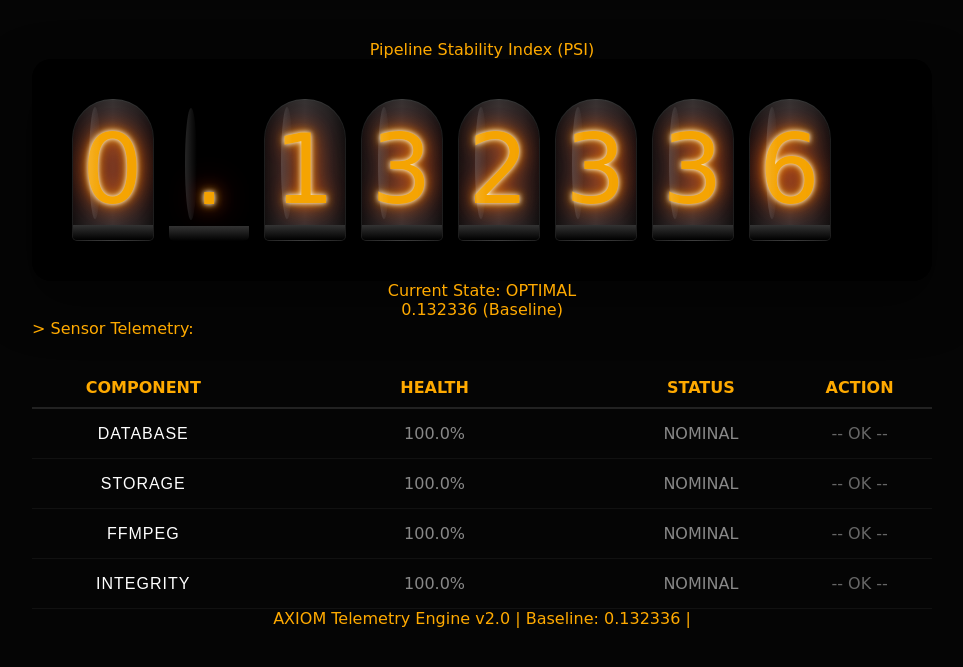
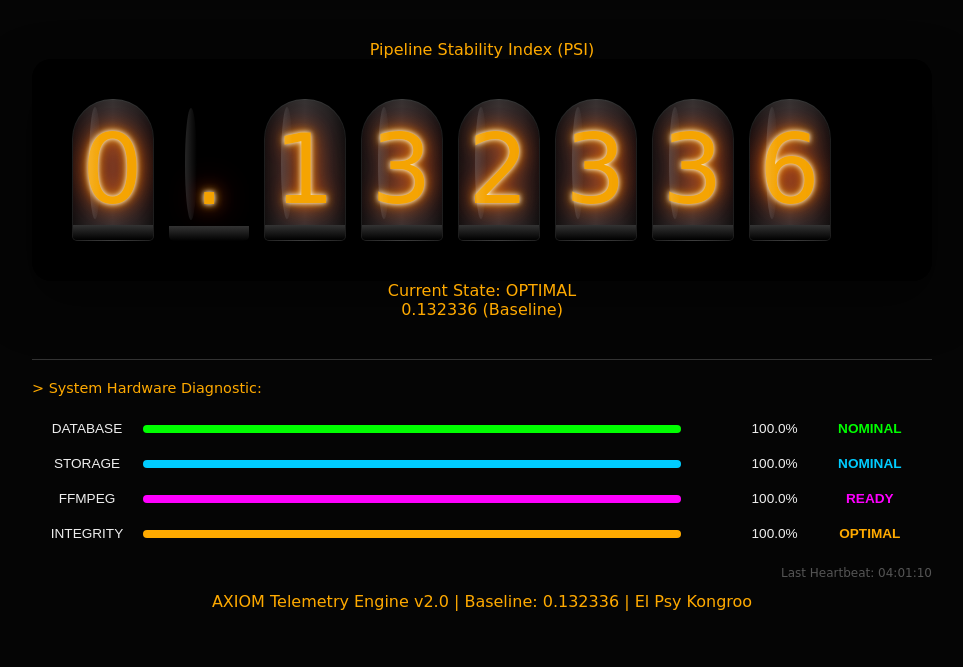
Before and after one commit to arturocruzsuarez/AXIOM-Media-Pipeline, a Django app: page /pipeline/dashboard/ in a window 1280 px wide. Shown: the top 667 px of the page, without its empty margins (158-1121 px from the left). Run offline with Django 5.2, Linux system fonts and the light colour scheme; data comes from the database, SQL or seed files in the repository; parts of the project's set-up code (start-up, migrations or seed data) failed here and were passed over; some web fonts are replaced.

Commit message:
Reconstrucción de lógica de redundancia y telemetría estable

```diff
--- a/pipeline/templates/pipeline/dashboard.html
+++ b/pipeline/templates/pipeline/dashboard.html
@@ -6,21 +6,18 @@
     <meta charset="UTF-8">
     <meta name="viewport" content="width=device-width, initial-scale=1.0">
     <title>AXIOM | Divergence Meter</title>
-
     <link href="https://fonts.googleapis.com/css2?family=Nixie+One&display=swap" rel="stylesheet">
     <link rel="stylesheet" href="{% static 'pipeline/css/dashboard.css' %}">
-
     <meta http-equiv="refresh" content="10">
 </head>
 
 <body>
-
     <div class="meter-container">
         <div class="status-label">Pipeline Stability Index (PSI)</div>
 
         <div id="divergence-meter" class="divergence-display {% if is_stable %}stable{% else %}unstable{% endif %}"
-            data-target="{{ psi }}">
-            {{ psi }}
+            data-target="{{ divergence_index }}">
+            {{ divergence_index }}
         </div>
 
         <div class="status-label">
@@ -34,53 +31,81 @@
             {{ world_line }}
         </div>
 
-        <div class="sensor-diagnostics">
-            <div class="status-label" style="text-align: left; margin-bottom: 10px; color: var(--nixie-orange);">
-                > Sensor Telemetry:
+        <div class="diagnostic-panel" style="margin-top: 40px; border-top: 1px solid #333; padding-top: 20px;">
+            <div class="status-label"
+                style="text-align: left; margin-bottom: 15px; color: var(--nixie-orange); font-size: 0.9em;">
+                > System Hardware Diagnostic:
             </div>
-            <table class="sensor-table">
-                <thead>
+
+            <table
+                style="width: 100%; border-collapse: collapse; color: #eee; font-family: sans-serif; font-size: 0.85em;">
                 <tr>
-                        <th>Component</th>
-                        <th>Health</th>
-                        <th>Status</th>
-                        <th>Action</th>
+                    <td style="padding: 10px 5px; width: 100px;">DATABASE</td>
+                    <td style="width: 60%;">
+                        <div style="background: #222; height: 8px; border-radius: 4px; overflow: hidden;">
+                            <div style="width: {{ health.database_score }}%; background: #00ff00; height: 100%;"></div>
+                        </div>
+                    </td>
+                    <td style="padding: 0 10px; text-align: right;">{{ health.database_score|floatformat:1 }}%</td>
+                    <td
+                        style="color: {% if health.database_score > 90 %}#00ff00{% else %}#ff0000{% endif %}; font-weight: bold;">
+                        {% if health.database_score > 90 %}NOMINAL{% else %}CRITICAL{% endif %}
+                    </td>
                 </tr>
-                </thead>
-                <tbody>
-                    {% for name, info in sensors.items %}
+
                 <tr>
-                        <td style="font-family: sans-serif; letter-spacing: 1px; color: #fff;">
-                            {{ name|upper }}
+                    <td style="padding: 10px 5px;">STORAGE</td>
+                    <td>
+                        <div style="background: #222; height: 8px; border-radius: 4px; overflow: hidden;">
+                            <div style="width: {{ health.storage_score }}%; background: #00ccff; height: 100%;"></div>
+                        </div>
                     </td>
-                        <td style="width: 40%;">
-                            <div class="progress-bar">
-                                <div class="progress-fill" style="width: {{ info.health_pct }}%;">
-                                    {{ info.health_pct }}%
+                    <td style="padding: 0 10px; text-align: right;">{{ health.storage_score|floatformat:1 }}%</td>
+                    <td
+                        style="color: {% if health.storage_score > 10 %}#00ccff{% else %}#ffff00{% endif %}; font-weight: bold;">
+                        {% if health.storage_score > 10 %}NOMINAL{% else %}LOW{% endif %}
+                    </td>
+                </tr>
+
+                <tr>
+                    <td style="padding: 10px 5px;">FFMPEG</td>
+                    <td>
+                        <div style="background: #222; height: 8px; border-radius: 4px; overflow: hidden;">
+                            <div style="width: {{ health.ffmpeg_score }}%; background: #ff00ff; height: 100%;"></div>
+                        </div>
+                    </td>
+                    <td style="padding: 0 10px; text-align: right;">{{ health.ffmpeg_score|floatformat:1 }}%</td>
+                    <td
+                        style="color: {% if health.ffmpeg_score > 0 %}#ff00ff{% else %}#ff0000{% endif %}; font-weight: bold;">
+                        {% if health.ffmpeg_score > 0 %}READY{% else %}OFFLINE{% endif %}
+                    </td>
+                </tr>
+
+                <tr>
+                    <td style="padding: 10px 5px;">INTEGRITY</td>
+                    <td>
+                        <div style="background: #222; height: 8px; border-radius: 4px; overflow: hidden;">
+                            <div
+                                style="width: {{ health.integrity_score }}%; background: var(--nixie-orange); height: 100%;">
                             </div>
                         </div>
                     </td>
-                        <td class="status-{{ info.status|lower }}">
-                            {{ info.status }}
-                        </td>
-                        <td class="action-text">
-                            {% if info.status == "NOMINAL" %}
-                            <span style="color: #666;">-- OK --</span>
-                            {% elif info.status == "DEGRADED" %}
-                            <span style="color: #ffff00;">[Check Logs]</span>
-                            {% else %}
-                            <span style="color: var(--axiom-red);">[SYSTEM RESET]</span>
-                            {% endif %}
+                    <td style="padding: 0 10px; text-align: right;">{{ health.integrity_score|floatformat:1 }}%</td>
+                    <td
+                        style="color: {% if health.integrity_score > 95 %}var(--nixie-orange){% else %}#ffcc00{% endif %}; font-weight: bold;">
+                        {% if health.integrity_score > 95 %}OPTIMAL{% else %}WARNING{% endif %}
                     </td>
                 </tr>
-                    {% endfor %}
-                </tbody>
             </table>
+
+            <p style="font-size: 0.75em; color: #555; margin-top: 15px; text-align: right;">
+                Last Heartbeat: {{ health.last_diagnostic|date:"H:i:s" }}
+            </p>
         </div>
     </div>
 
     <footer>
-        AXIOM Telemetry Engine v2.0 | Baseline: 0.132336 |
+        AXIOM Telemetry Engine v2.0 | Baseline: 0.132336 | El Psy Kongroo
     </footer>
 
     <script>
@@ -88,46 +113,32 @@
             const container = document.getElementById('divergence-meter');
             const targetValue = container.getAttribute('data-target').trim();
             const targetChars = targetValue.split('');
-
-            // Limpiamos el texto plano inicial para construir los objetos 3D
             container.innerHTML = '';
 
-            // Creamos los tubos Nixie uno por uno
             const tubeElements = targetChars.map(char => {
                 const tube = document.createElement('div');
                 tube.className = 'nixie-tube';
-
-                // Estilo especial para el punto decimal
                 if (char === '.') {
-                    // tube.style.width = '20px';  <-- LÍNEA ELIMINADA: Ahora usa el ancho estándar (80px)
-                    tube.style.background = 'transparent'; // Sin fondo de cristal
-                    tube.style.border = 'none'; // Sin borde
-                    tube.style.boxShadow = 'none'; // Sin sombra
-                    // El centrado es automático gracias al CSS del .nixie-tube
+                    tube.style.background = 'transparent';
+                    tube.style.border = 'none';
+                    tube.style.boxShadow = 'none';
                 }
-
                 const digit = document.createElement('div');
                 digit.className = 'nixie-digit';
                 digit.textContent = char;
-
                 tube.appendChild(digit);
                 container.appendChild(tube);
                 return digit;
             });
 
-            // Animación de "Búsqueda de Línea de Mundo"
-            const duration = 2000; // 2 segundos de caos
+            const duration = 2000;
             const startTime = Date.now();
-
             const interval = setInterval(() => {
                 const elapsed = Date.now() - startTime;
                 const progress = elapsed / duration;
 
                 tubeElements.forEach((digit, index) => {
-                    // El punto no cambia
                     if (targetChars[index] === '.') return;
-
-                    // Bloqueo progresivo de izquierda a derecha
                     if (progress < (index / targetChars.length)) {
                         digit.textContent = Math.floor(Math.random() * 10);
                     } else {
@@ -137,7 +148,6 @@
 
                 if (progress >= 1) {
                     clearInterval(interval);
-                    // Aseguramos el valor exacto final
                     tubeElements.forEach((digit, index) => {
                         digit.textContent = targetChars[index];
                     });
--- a/pipeline/views.py
+++ b/pipeline/views.py
@@ -6,13 +6,13 @@ from rest_framework.views import APIView
 from rest_framework.response import Response
 from rest_framework import status
 
-# Importamos los modelos y el motor
-from .models import Project, Asset, Version
+# Importamos los modelos y herramientas
+from .models import Project, Asset, Version, SystemHealth
 from .serializers import VersionSerializer
 from .tasks import process_video_task
 from .divergence_engine import PipelineStabilityIndex
 
-# Inicializamos el motor para reportar fallos en la subida
+# Inicializamos el motor a nivel de módulo como lo tenías
 engine = PipelineStabilityIndex()
 
 class VersionUploadView(APIView):
@@ -26,7 +26,7 @@ class VersionUploadView(APIView):
         project = get_object_or_404(Project, pk=project_id)
 
         file_obj = request.FILES.get('video_file')
-        asset_name = request.data.get('asset_name') # Necesitamos el nombre del asset
+        asset_name = request.data.get('asset_name')
 
         if not file_obj or not asset_name:
             return Response(
@@ -35,37 +35,36 @@ class VersionUploadView(APIView):
             )
 
         try:
-            # 2. Lógica de Asset (NUEVO: Asset -> Version)
-            # Buscamos el asset o lo creamos si es la primera vez que se sube
+            # 2. Lógica de Asset (Mantenemos tu get_or_create)
             asset, created = Asset.objects.get_or_create(
                 name=asset_name,
                 project=project
             )
-
             # 3. Persistencia Física
             file_name = f"raw_{project.id}_{file_obj.name}"
             save_path = os.path.join('raw_uploads', file_name)
             path = default_storage.save(save_path, file_obj)
             full_path = default_storage.path(path)
 
-            # 4. Atomic Versioning
+            # 3. Atomic Versioning (Mantenemos tu lógica de cálculo)
             last_version = Version.objects.filter(asset=asset).order_by('-version_number').first()
             new_number = (last_version.version_number + 1) if last_version else 1
 
-            # 5. Creación de la Versión
+            # 4. Creación de la Versión
+            # IMPORTANTE: He re-incorporado 'parent_version' que es vital para tu árbol de versiones
             version = Version.objects.create(
                 asset=asset,
                 version_number=new_number,
-                file=file_obj, # Django maneja la subida aquí
+                file=file_obj,
                 uploaded_by=request.user if request.user.is_authenticated else None,
-                parent_version=last_version,
+                parent_version=last_version, # <--- RECUPERADO
                 transcoding_status=Version.TranscodingStatus.PENDING
             )
 
-            # Si llegamos aquí, el sensor de storage reporta éxito
+            # Sensor de storage reporta éxito
             engine.report_status('storage', success=True)
 
-            # 6. Async Trigger (Celery)
+            # 5. Async Trigger (Celery)
             task = process_video_task.delay(version.id)
 
             serializer = VersionSerializer(version)
@@ -76,22 +75,30 @@ class VersionUploadView(APIView):
             }, status=status.HTTP_202_ACCEPTED)
 
         except Exception as e:
-            # Si algo falla en la subida o DB, la divergencia aumenta
             engine.report_status('storage', success=False)
             return Response({"error": str(e)}, status=status.HTTP_500_INTERNAL_SERVER_ERROR)
 
-# --- Vista del Dashboard (Fuera de la clase) ---
+# --- Vista del Dashboard ---
 def dashboard_view(request):
     engine = PipelineStabilityIndex()
     telemetry = engine.get_diagnostics()
 
-    # Estos nombres DEBEN coincidir con las llaves {{ }} de tu HTML
+    # NUEVO: Traemos la salud persistente de la DB
+    health, created = SystemHealth.objects.get_or_create(id=1)
+
+    # NUEVO: Cálculo de Divergencia basado en la integridad real
+    #integrity_penalty = (100 - health.integrity_score) * 0.001
+    integrity_penalty = (100 - health.integrity_score) * 0.001
+    divergence = 0.132336 + integrity_penalty
+
     context = {
         'psi': telemetry['psi_score'],
         'status': telemetry['status'],
         'world_line': telemetry['world_line'],
         'is_stable': telemetry['is_stable'],
-        'sensors': telemetry['components'] # 'sensors' en el HTML, 'components' en el motor
+        'sensors': telemetry['components'],
+        'health': health,                  # <--- Para las barras de hardware
+        'divergence_index': f"{divergence:.6f}", # <--- Para el medidor central
     }
 
     return render(request, 'pipeline/dashboard.html', context)
```
Also changed, not shown: AXIOM/settings.py (+8 -0 lines), pipeline/models.py (+15 -0 lines), pipeline/tasks.py (+45 -1 lines), pipeline/migrations/0007_systemhealth.py (added), 1 other file. Lines whose indentation alone changed are shown as unchanged.
